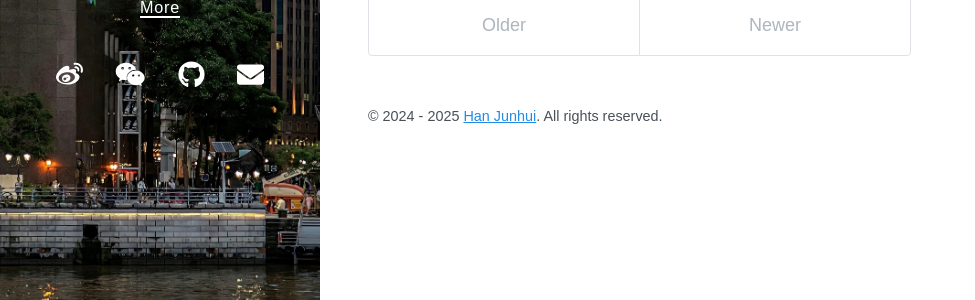
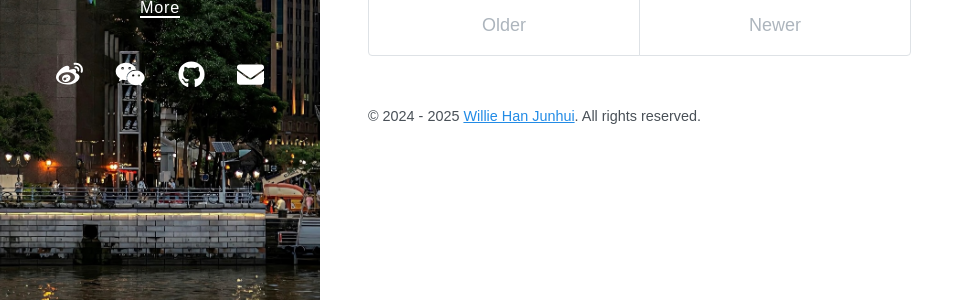
Before and after one commit to mr-willie/mr-willie.github.io, a Jekyll site: the page built from index.html, in a window 1280 px wide. Shown: the part 546-846 px from the top of the page, without its empty margins (0-975 px from the left). Built offline with Jekyll 4.4.1, drawn with Linux system fonts in a browser that asks for light colours; nearby versions of some CDN libraries; the list of posts is cut into pages by our own code.

Commit message:
2025/09/16/11:22 - Modified the contents.

```diff
--- a/_config.yml
+++ b/_config.yml
@@ -52,6 +52,6 @@ sass:
 
 # Specify the author for blog posts
 author:
-  name: Han Junhui
+  name: Willie Han Junhui
   url: /about
   email:
```
